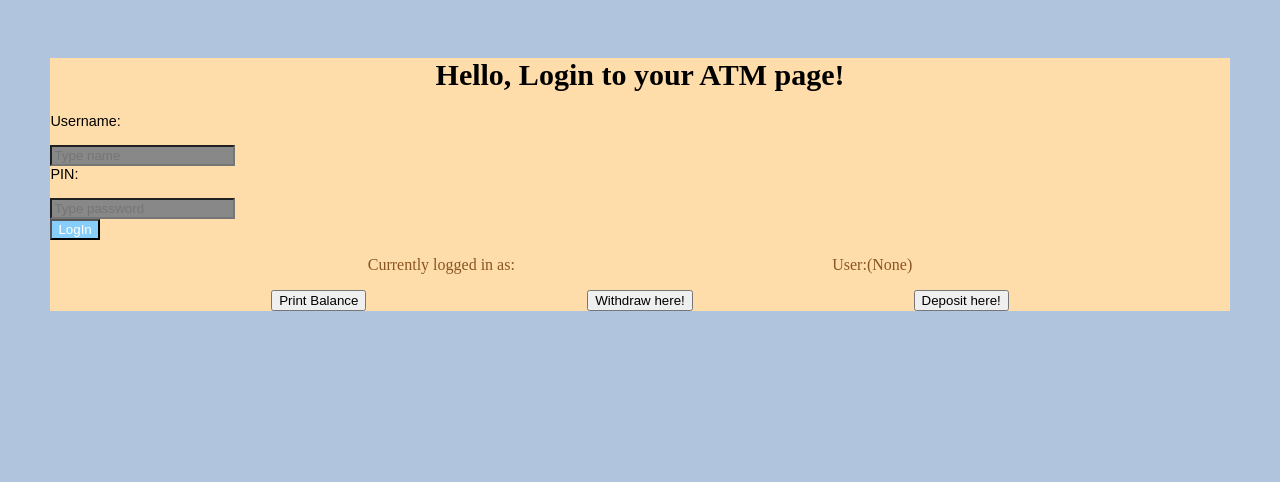
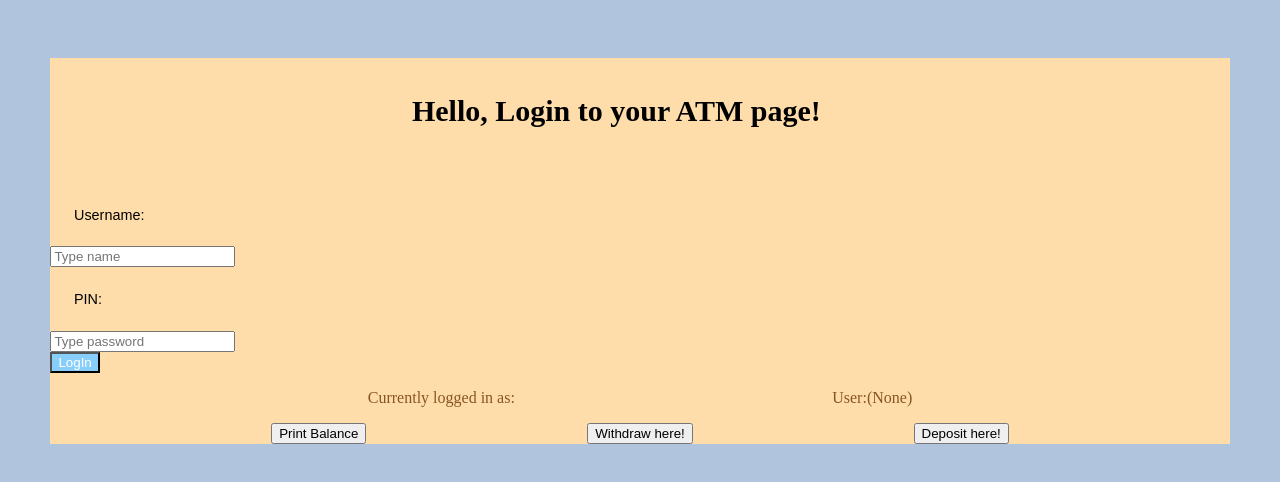
Before and after one commit to AishaKEITA/Atm-Project, a plain HTML site: page index.html in a window 1280 px wide. Drawn offline with Linux system fonts and the light colour scheme.

Commit message:
styling modified

```diff
--- a/index.css
+++ b/index.css
@@ -12,15 +12,19 @@ main {
 h1 {
     text-align: center;
     font-size: 30px;
+    width: 90%;
+    padding: 3%;
 }
 
 label {
     display: block;
     font: .9rem 'Fira Sans', sans-serif;
+    align-items: center;
+    padding: 2%;
 }
 
 input[type='text']
-{
+label {
     margin-top: 1rem;
     background-color: #888;
 }
--- a/index.html
+++ b/index.html
@@ -11,7 +11,7 @@
 <body>
     <main>
         <h1>Hello, Login to your ATM page!</h1>
-    <div>
+        <div class="userpass">
             <div>
                 <label for="username">Username:</label>
                 <input type="text" id="username" name="username" placeholder="Type name">
--- a/index.js
+++ b/index.js
@@ -78,7 +78,6 @@ function deposit() {
 
     let amount = +prompt("Enter amount");
     loggedInUser.amount += amount;
-    // loggedInUser.amount = loggedInUser.amount + amount;
 }
 
 document.getElementById("btn").addEventListener("click", validationForm);
```
Lines whose indentation alone changed are shown as unchanged.
